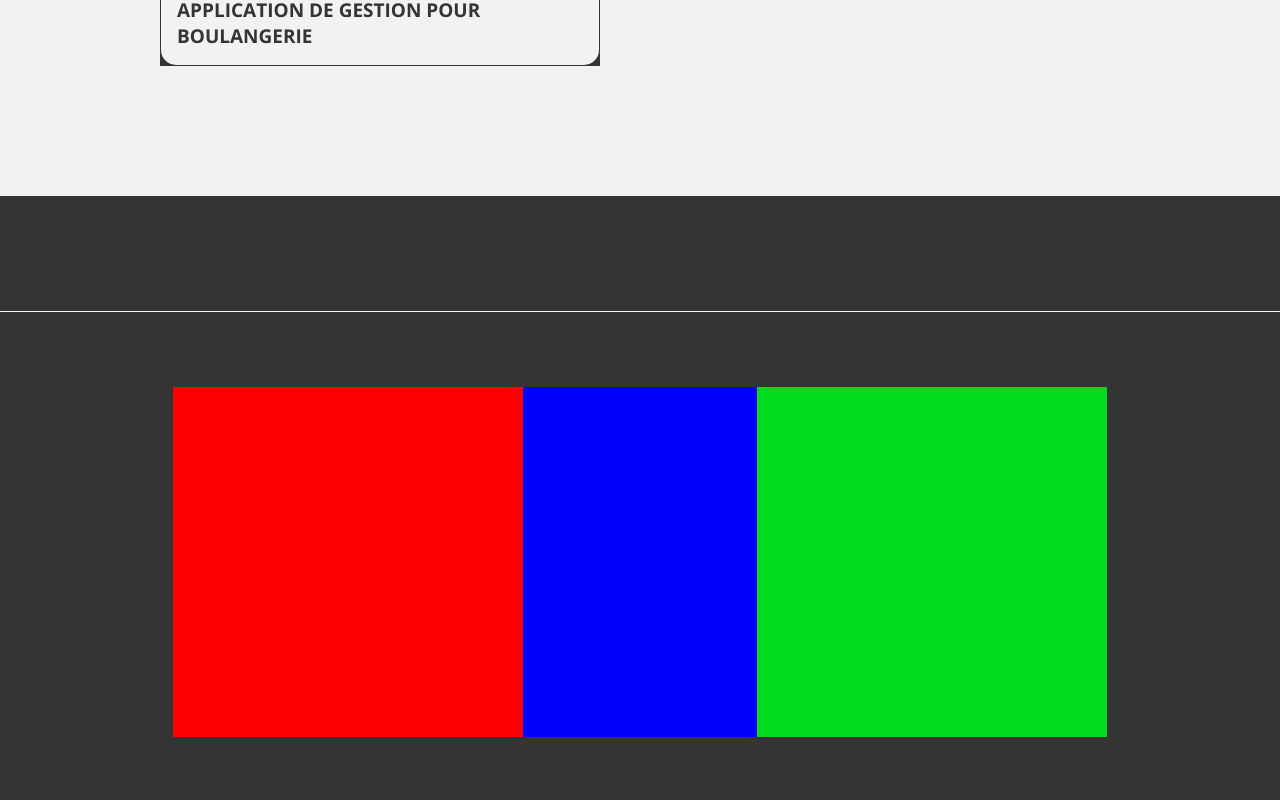
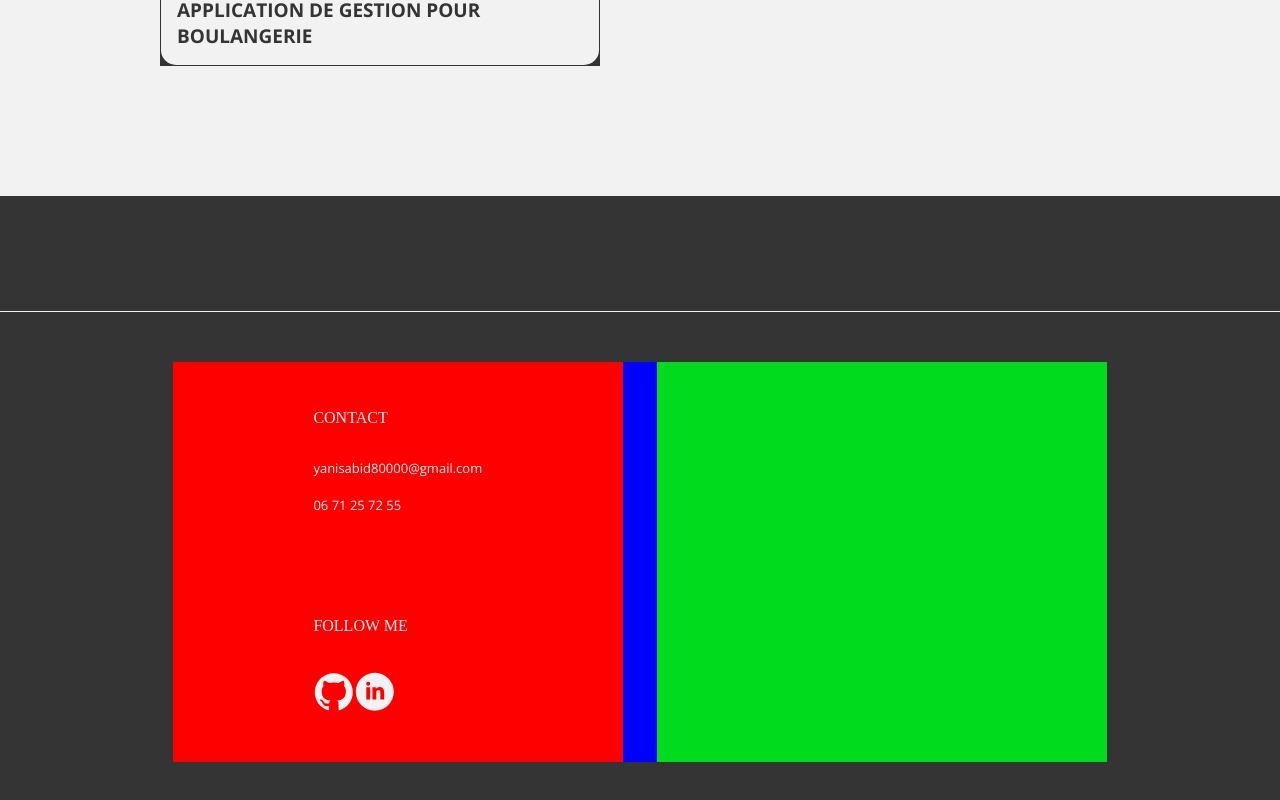
Before and after one commit to Yanis60740/Portfolio-v2, a Vue app: page / in a window 1280 px wide. Shown: the part 2873-3673 px from the top of the page. Built offline with nearby package versions, Linux system fonts and the light colour scheme; a web font is replaced by a local one.

Commit message:
ajout contact et follow

```diff
--- a/package.json
+++ b/package.json
@@ -8,6 +8,7 @@
     "lint": "vue-cli-service lint"
   },
   "dependencies": {
+    "@vue/cli": "^5.0.8",
     "core-js": "^3.8.3",
     "gsap": "^3.12.2",
     "sass": "^1.68.0",
--- a/src/components/CardProject.vue
+++ b/src/components/CardProject.vue
@@ -69,6 +69,7 @@ export default {
 
     &__text{
         text-align: left;
+        color: $primary-color;
     }
   }
   &__box:hover{
--- a/src/components/FooterVue.vue
+++ b/src/components/FooterVue.vue
@@ -8,10 +8,27 @@
         <div class="footerVue__box">
             <div class="footerVue__box__container">
                 <div class="containerLeft">
-                    <div class="containerLeft__title"></div>
-                    <div class="containerLeft__contact"></div>
-                    <div class="containerLeft__follow"></div>
-                    <div class="containerLeft__followLinks"></div>
+                    <div class="containerLeft__content">
+                        <div class="containerLeft__content__contact">
+                            <div class="contact__title">
+                                Contact
+                            </div>
+                            <div class="contact__content">
+                                <span>{{ footerData.contact[0].mail }}</span><br>
+                                <span>{{ footerData.contact[0].phone }}</span>
+                            </div>
+                        </div>
+                        <div class="containerLeft__content__follow">
+                            <div class="follow__title">
+                                Follow me
+                            </div>
+                            <div class="follow__links">
+                                <div v-for="item in followLinks" :key="item.name">
+                                    <img :src="item.icon" :alt="item.name">
+                                </div>
+                            </div>
+                        </div>
+                    </div>
                 </div>
                 <div class="containerRight"></div>
             </div>
@@ -21,11 +38,16 @@
 </template>
 
 <script>
+import jsonData from "../data.json";
 import gsap from "gsap";
 
 export default {
     name: 'FooterVue',
-    components: {
+    components: {},
+    data() {
+        return {
+            footerData: jsonData.footer,
+        };
     },
     methods: {
         setupBannerAnimation() {
@@ -41,6 +63,17 @@ export default {
                 duration: 5,
             });
         },
+    },
+    computed: {
+        followLinks() {
+        if (this.footerData && this.footerData.follow) {
+            return this.footerData.follow.map(item => ({
+            ...item,
+            icon: require(`../assets/icones/${item.icon}`)
+            }));
+        }
+        return [];
+        }
     },
     mounted() {
         this.setupBannerAnimation();
@@ -80,7 +113,7 @@ export default {
         align-items: center;
         &__container{
             background: blue;
-            height: 350px;
+            height: 400px;
             width: 73%;
             display: flex;
             justify-content: space-between;
@@ -90,11 +123,52 @@ export default {
 
 .containerLeft{
     display: flex;
-    flex-direction: column;
-    justify-content: space-between;
+    justify-content: center;
     background: red;
     height: 100%;
-    width: 350px;
+    width: 450px;
+    color: $secondary-color;
+    &__content{
+        display: flex;
+        flex-direction: column;
+        align-items: flex-start;
+        justify-content: space-around;
+        &__contact{
+            height: 115px;
+            display: flex;
+            text-align: left;
+            flex-direction: column;
+            justify-content: space-between;
+            text-align: left;
+        }
+        &__follow{
+            font-family: $dela-gothic;
+            text-transform: uppercase;
+            height: 99px;
+            display: flex;
+            flex-direction: column;
+            justify-content: space-between;
+        }
+    }
+
+}
+
+.contact__title{
+    font-family: $dela-gothic;
+    text-transform: uppercase;
+}
+.contact__content{
+    font-family: $open-sans;
+    font-size: $paragraph-size;
+    line-height: 37px;
+}
+
+.follow__title{
+    font-family: $dela-gothic;
+    text-transform: uppercase;
+}
+.follow__links{
+    display: flex;
 }
 
 .containerRight{
@@ -103,6 +177,7 @@ export default {
     justify-content: space-between;
     background: rgb(0, 219, 29);
     height: 100%;
-    width: 350px;
+    width: 450px;
+
 }
 </style>
--- a/src/components/SkillsSection.vue
+++ b/src/components/SkillsSection.vue
@@ -21,7 +21,6 @@ export default {
   name: "SkillsSection",
   data() {
     return {
-      section: jsonData,
       name:  jsonData.sections[1],
     };
   },
--- a/src/data.json
+++ b/src/data.json
@@ -79,18 +79,20 @@
   "footer": {
     "name": "Footer",
     "contact": [
-      "yanisabid80000@gmail.com",
-      "06 71 25 72 55"
+      {
+        "mail": "yanisabid80000@gmail.com",
+        "phone": "06 71 25 72 55"
+      }
     ],
     "follow": [
       {
         "name": "github",
-        "icone": "../src/assets/icones/github.svg",
+        "icon": "github_light.svg",
         "link": "https://github.com/Yanis60740"
       },
       {
         "name": "linkedin",
-        "icone": "../src/assets/icones/linkedin.svg",
+        "icon": "linkedin.svg",
         "link": "https://www.linkedin.com/in/yanis-abid-8b1b3b1b4/"
       }
     ]
```
Also changed, not shown: 1 other file (tests, documents, lock files or other folders).
